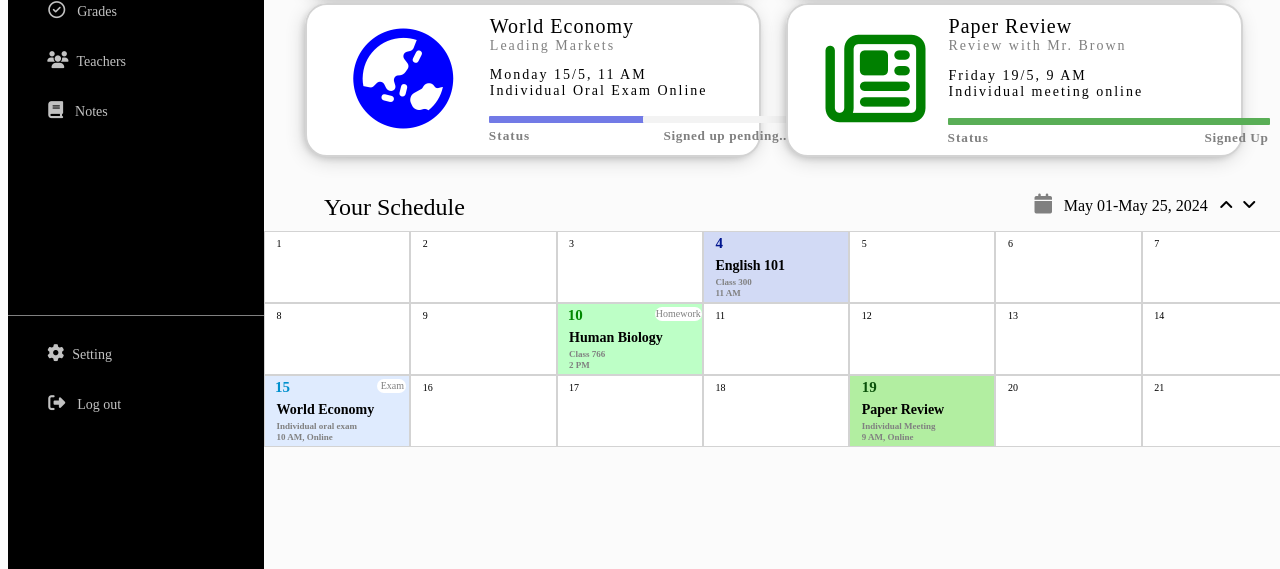
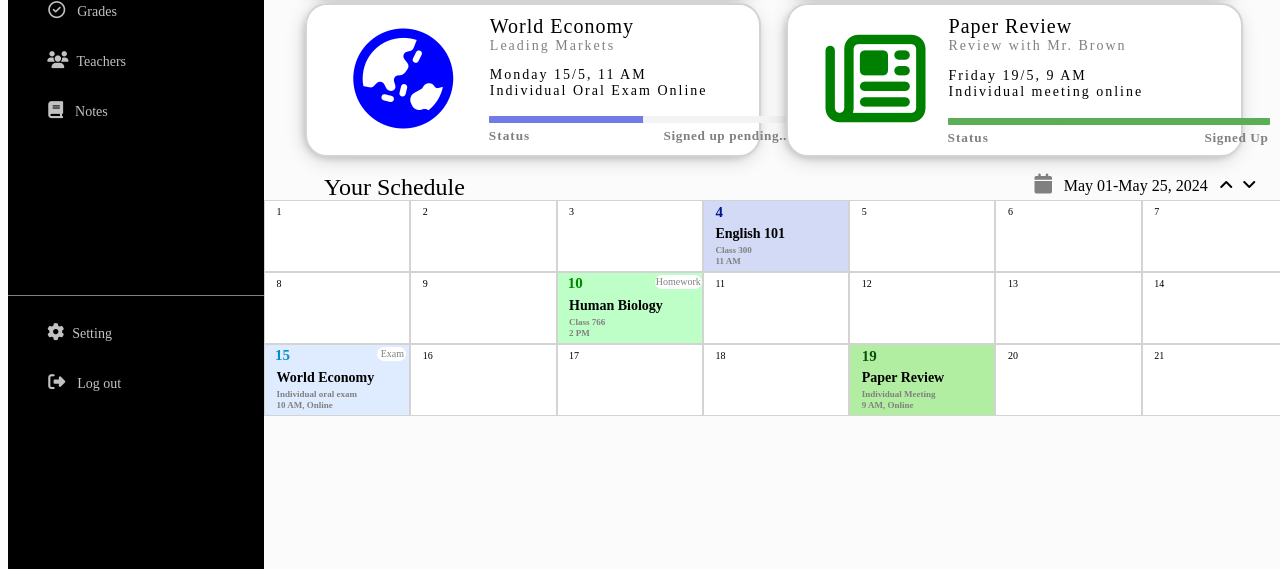
Before and after one commit to TejasGiri25/Class-Dashboard, a plain HTML site: page Overview.html in a window 1280 px wide. Shown: the part 247-816 px from the top of the page. Drawn offline with nearby package versions, Linux system fonts and the light colour scheme.

Commit message:
overview

```diff
--- a/Overview.css
+++ b/Overview.css
@@ -74,7 +74,7 @@ body{
 }
 .mcontent .setting{
     border-top: 1px solid gray;
-    margin-top: 70%;
+    margin-top: 62%;
 }
 .mcontent .setting a{
     margin-left: 20%;
--- a/Overview.html
+++ b/Overview.html
@@ -180,9 +180,9 @@
 
             <!-----------Calender------------------>
 
-                    <div class="schedule" style="margin-top: 4%;">
+                    <div class="schedule" style="margin-top: 2%;">
 
-                            <div class="row" style="justify-content: center; margin-bottom: 1%;">
+                            <div class="row" style="justify-content: center; margin-bottom: -1px;">
                                     <div class="col-lg-6">
                                         <div style="font-size: 24px; text-decoration: solid black; margin-left: 60px;">Your Schedule</div>
                                     </div>
```
